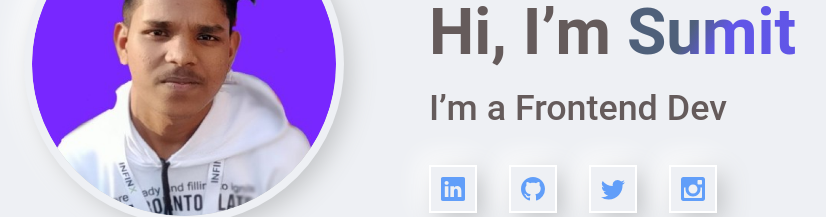
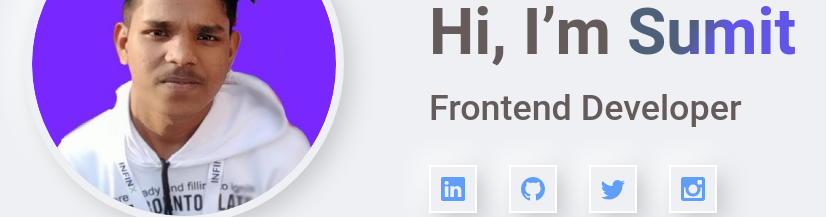
Before and after one commit to smthari/portfolio, a React (Create React App) app: page / in a window 1280 px wide. Shown: the part 296-513 px from the top of the page, without its empty margins (211-1037 px from the left). Built offline with nearby package versions, Linux system fonts and the light colour scheme.

Commit message:
home component correction text

```diff
--- a/src/Components/Home.js
+++ b/src/Components/Home.js
@@ -13,7 +13,7 @@ function Home() {
           <h2 className="intro-title">
             Hi, I’m <mark className="linear">Sumit</mark>
           </h2>
-          <h5 className="intro-subtitle">I’m a Frontend Dev</h5>
+          <h5 className="intro-subtitle">Frontend Developer</h5>
           <Social />
         </div>
       </div>
```
